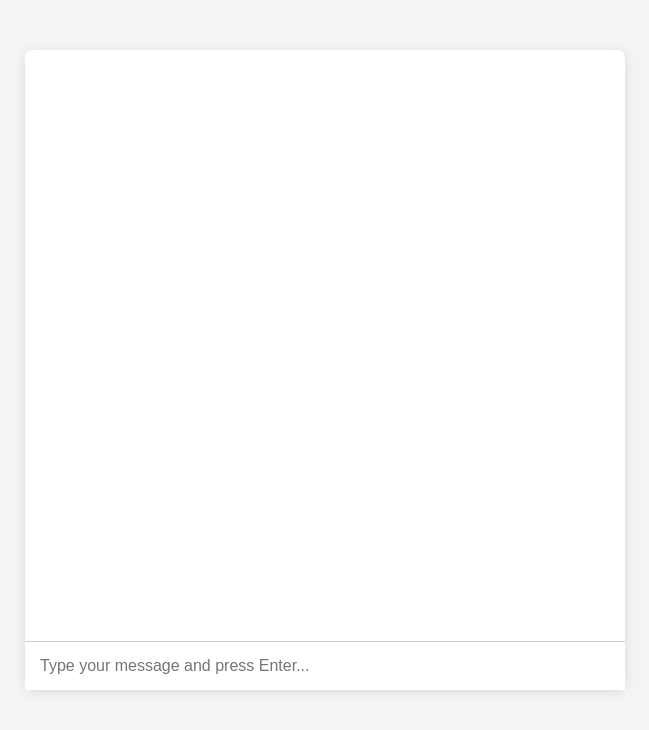
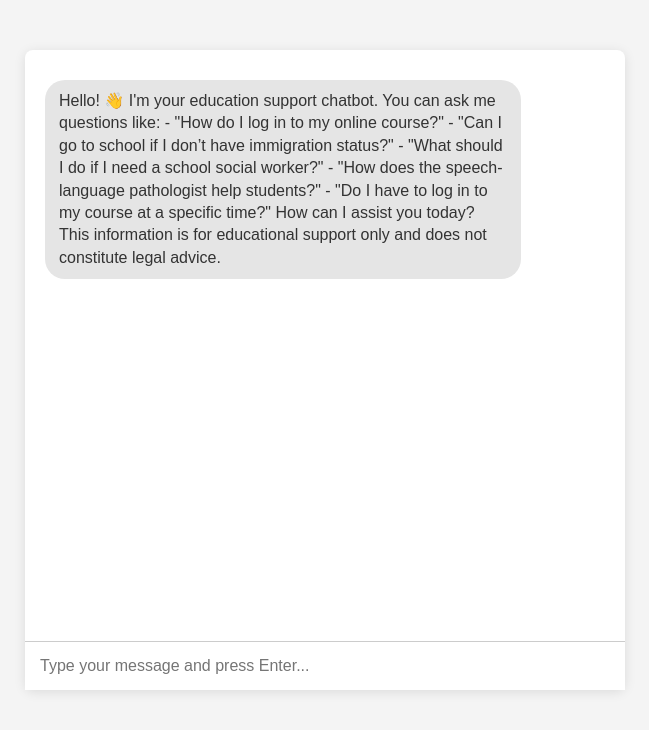
Before and after one commit to AyshaArora/AI-ble-c4, a plain HTML site: page chatbot-web/index.html in a window 1280 px wide. Shown: the whole page, without its empty margins (315-964 px from the left). Drawn offline with Linux system fonts and the light colour scheme.

Commit message:
Updated responses, added greeting on load, fixed intents, and improved bot logic

```diff
--- a/chatbot-web/index.html
+++ b/chatbot-web/index.html
@@ -113,6 +113,25 @@
       chatBox.appendChild(msgDiv);
       chatBox.scrollTop = chatBox.scrollHeight;
     }
+    // 💬 Auto-send "hello" on load after 500ms
+  window.onload = () => {
+  setTimeout(() => {
+    const greeting = `Hello! 👋 I'm your education support chatbot. You can ask me questions like:
+    - "How do I log in to my online course?"
+    - "Can I go to school if I don’t have immigration status?"
+    - "What should I do if I need a school social worker?"
+    - "How does the speech-language pathologist help students?"
+    - "Do I have to log in to my course at a specific time?"
+
+    How can I assist you today?
+    This information is for educational support only and does not constitute legal advice.`;
+
+    appendMessage(greeting, 'bot'); // bot, not user
+    sendMessage("hello"); // triggers real response from Rasa
+  }, 500);
+};
+
+
   </script>
 
 </body>
```
Also changed, not shown: 2 other files.
